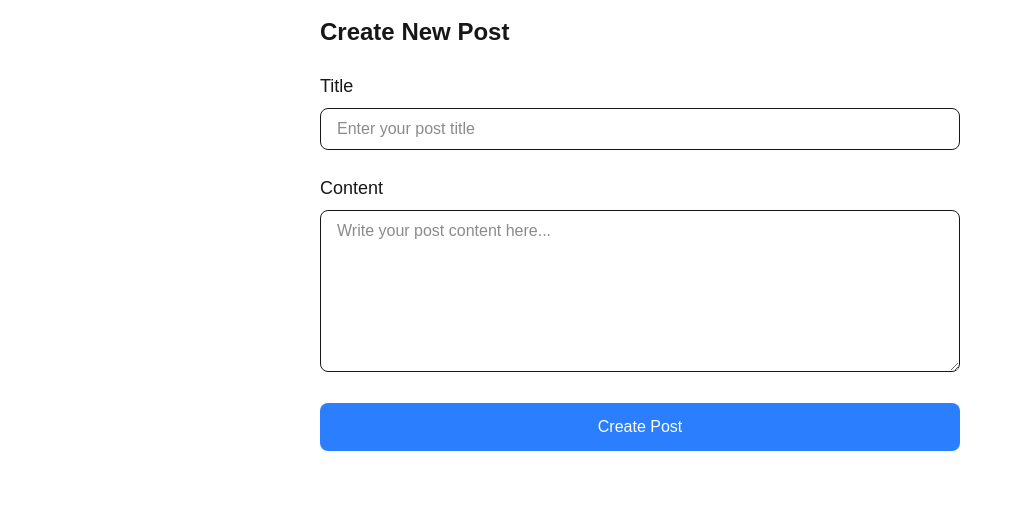
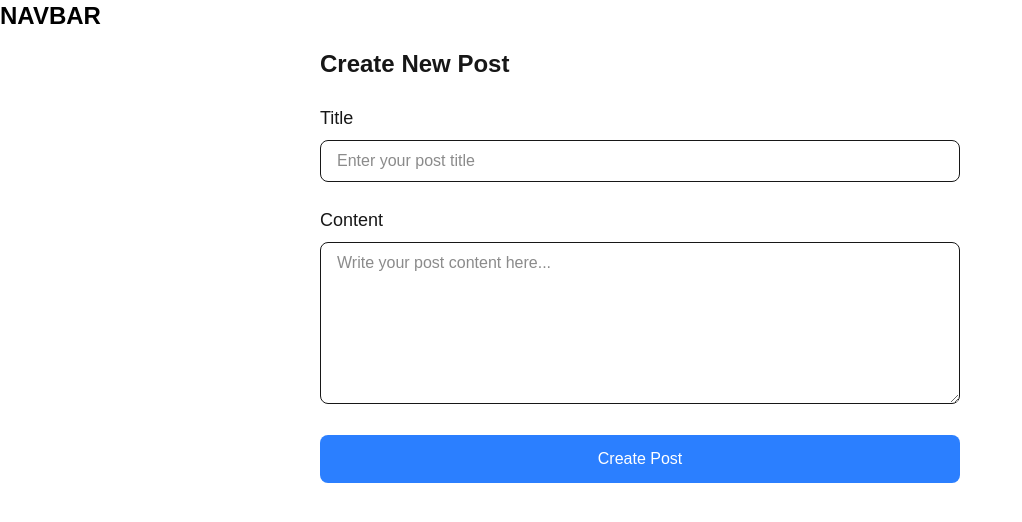
Before and after one commit to sksksk2024/nextjs-prisma, a Next.js app: page /posts/new in a window 1280 px wide. Shown: the top 522 px of the page, without its empty margins (0-1022 px from the left). Built offline with nearby package versions, Linux system fonts and the light colour scheme.

Commit message:
Learned about nested layout and separating the use server function inside an actions folder

```diff
--- /dev/null
+++ b/app/posts/layout.tsx
@@ -0,0 +1,16 @@
+import React from 'react';
+
+type Props = {
+  children: React.ReactNode;
+};
+
+const Layout = ({ children }: Props) => {
+  return (
+    <div>
+      <h1 className="text-black font-bold text-2xl mx-auto">NAVBAR</h1>
+      {children}
+    </div>
+  );
+};
+
+export default Layout;
--- a/app/posts/new/page.tsx
+++ b/app/posts/new/page.tsx
@@ -1,17 +1,8 @@
-import { createPost } from '@/lib/prismaHelpers';
-import { revalidatePath } from 'next/cache';
-import { redirect } from 'next/navigation';
+'use client'; // Now this is fully client-side
+
+import { createPostHandler } from '@/lib/actions/createPost';
 
 export default function NewPost() {
-  const createPostHandler = async (formData: FormData) => {
-    'use server';
-    const title = formData.get('title') as string;
-    const content = formData.get('content') as string;
-    await createPost(title, content, 2);
-    revalidatePath('/posts');
-    redirect('/posts');
-  };
-
   return (
     <div className="max-w-2xl mx-auto p-4">
       <h1 className="text-2xl font-bold mb-6">Create New Post</h1>
--- /dev/null
+++ b/lib/actions/createPost.ts
@@ -0,0 +1,13 @@
+'use server';
+
+import { createPost } from '@/lib/prismaHelpers';
+import { revalidatePath } from 'next/cache';
+import { redirect } from 'next/navigation';
+
+export async function createPostHandler(formData: FormData) {
+  const title = formData.get('title') as string;
+  const content = formData.get('content') as string;
+  await createPost(title, content, 2);
+  revalidatePath('/posts');
+  redirect('/posts');
+}
```
